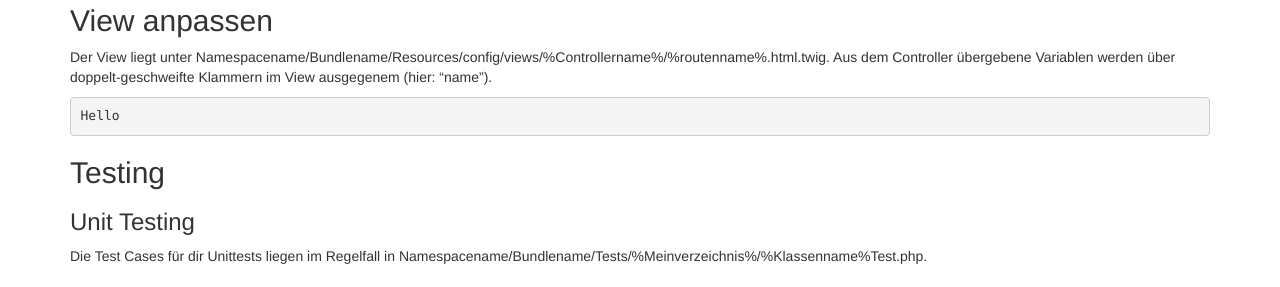
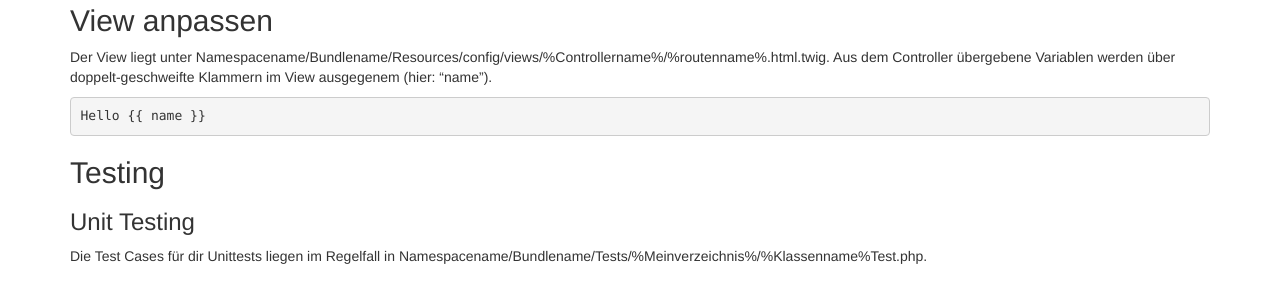
Before and after one commit to kelist/Sf2Documentation, a Jekyll site: the page built from _posts/2014-07-17-los-gehts-projektsetup.md, in a window 1280 px wide. Shown: the part 729-1016 px from the top of the page. Built offline with Jekyll 4.4.1, drawn with Linux system fonts in a browser that asks for light colours; nearby versions of some CDN libraries.

Commit message:
Twig Syntax

```diff
--- a/_posts/2014-07-17-los-gehts-projektsetup.md
+++ b/_posts/2014-07-17-los-gehts-projektsetup.md
@@ -50,8 +50,10 @@ public function indexAction($name)
 Der View liegt unter Namespacename/Bundlename/Resources/config/views/%Controllername%/%routenname%.html.twig.
 Aus dem Controller übergebene Variablen werden über doppelt-geschweifte Klammern im View ausgegenem (hier: "name").
 
-{% highlight php %}
+{% highlight smarty %}
+{% raw %}
 Hello {{ name }}
+{% endraw %}
 {% endhighlight %}
 
 ##Testing
```
